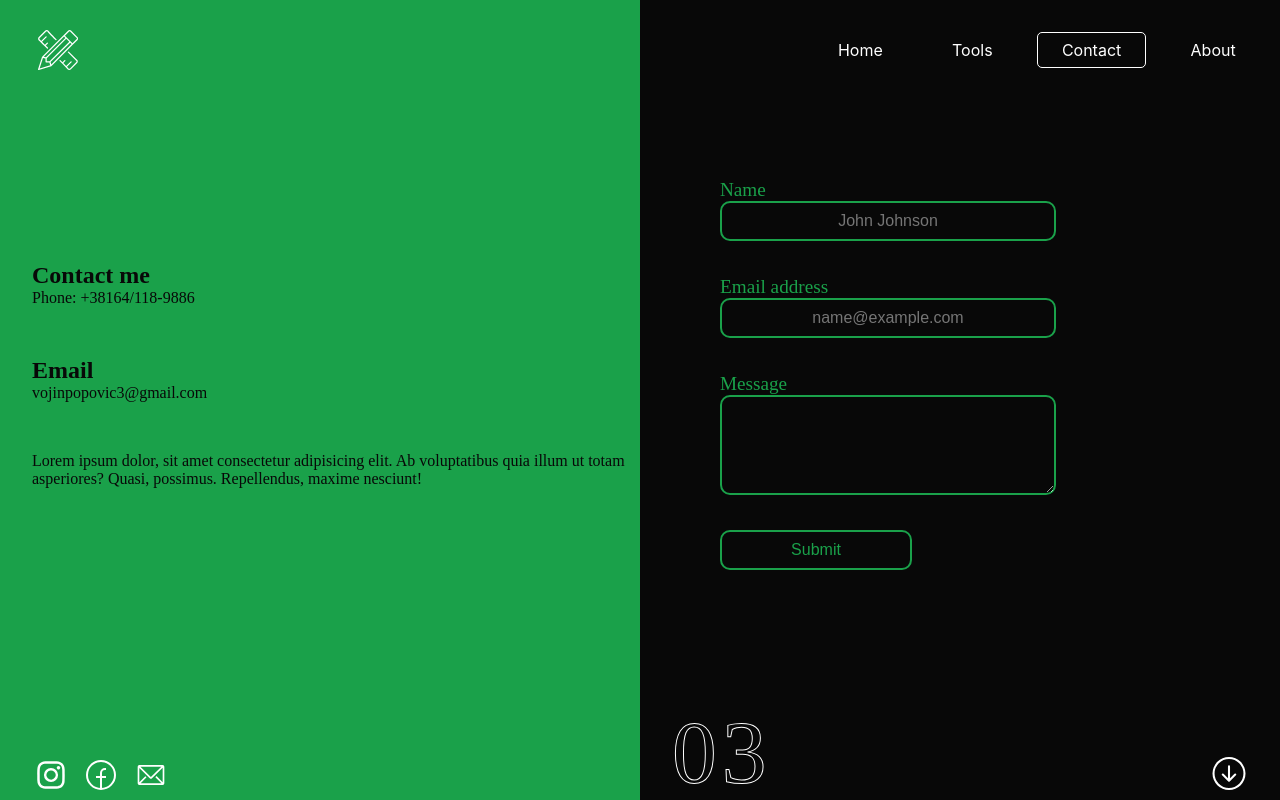
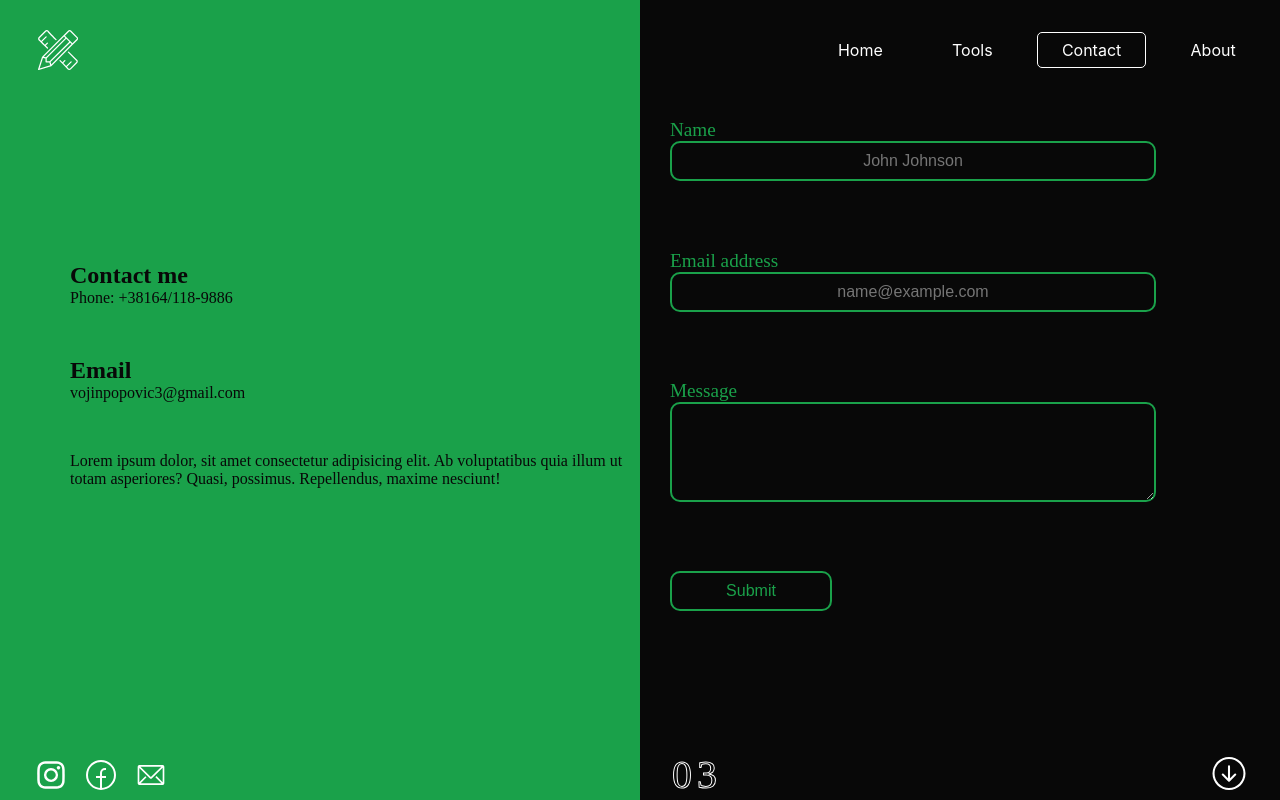
Before and after one commit to VojinPopovic/free-online-tools, a React (Create React App) app: page /contact in a window 1280 px wide. Built offline with nearby package versions, Linux system fonts and the light colour scheme.

Commit message:
cosmetic adjustments

```diff
--- a/src/components/pages/About.js
+++ b/src/components/pages/About.js
@@ -8,8 +8,8 @@ function About() {
     <>
       <DivSplit color="#985c42" fontSize="5rem"></DivSplit>
       <DivSplit right="0">
-        <Banner bottom="-3px" growth="7vw" className="projects-banner" justify="flex-start" >
-          <p>04</p>
+        <Banner bottom="2px" className="projects-banner" justify="flex-start" >
+          <p className="page-number">04</p>
         </Banner>
       </DivSplit>
       <DivCenter
--- a/src/components/pages/Contact.js
+++ b/src/components/pages/Contact.js
@@ -8,11 +8,11 @@ function Contact() {
     <>
       <DivSplit color="#1aa14a" fontSize="5rem"></DivSplit>
       <DivSplit right="0">
-        <Banner bottom="-3px" growth="7vw" className="projects-banner" justify="flex-start" >
-          <p>03</p>
+        <Banner bottom="2px" className="projects-banner" justify="flex-start" >
+          <p className="page-number">03</p>
         </Banner>
       </DivSplit>
-      <DivCenter color="#080808" width="100vw" height="40vw" screenWidth="900px" minHeight="50%">
+      <DivCenter color="#080808" width="100vw" height="40vw" screenWidth="900px" minHeight="50%" maxHeight="700px" maxWidth="1200px">
         <DivSplit size="1rem" alignItems="flex-start" justify="center">
           <div className="contact-container">
             <h2>Contact me</h2>
--- a/src/components/pages/Home.js
+++ b/src/components/pages/Home.js
@@ -7,8 +7,8 @@ function Home() {
     <>
       <DivSplit color="#EF626C"></DivSplit>
       <DivSplit right="0">
-        <Banner bottom="-3px" growth="7vw" className="projects-banner" justify="flex-start">
-          <p>01</p>
+        <Banner bottom="2px" className="projects-banner" justify="flex-start" >
+          <p className="page-number">01</p>
         </Banner>
       </DivSplit>
       <DivCenter width="60vw" height="45vw" maxWidth="700px" screenWidth="700px">
--- a/src/components/pages/Tools.js
+++ b/src/components/pages/Tools.js
@@ -54,8 +54,8 @@ function Projects() {
       </DivSplit>
       <DivSplit right="0">
         {/* prettier-ignore */}
-        <Banner bottom="-3px" growth="7vw" className="projects-banner" justify="flex-start">
-          <p>02</p>
+        <Banner bottom="2px" className="projects-banner" justify="flex-start" >
+          <p className="page-number">02</p>
         </Banner>
         {/* prettier-ignore */}
       </DivSplit>
--- a/src/components/styles/Banner.style.js
+++ b/src/components/styles/Banner.style.js
@@ -27,5 +27,8 @@ const Banner = styled.div`
       letter-spacing: ${(props) => props.ls};
     }
   }
+  & .page-number{
+    font-size: 2.5rem;
+  }
 `;
 export { Banner };
--- a/src/components/styles/DivSplit.style.js
+++ b/src/components/styles/DivSplit.style.js
@@ -13,7 +13,7 @@ const DivSplit = styled.div`
   justify-content: ${(props) => props.justify};
   align-items: ${(props) => props.alignItems};
   font-family: "Noto Serif HK", serif;
-  overflow: visible;
+  overflow: hidden;
   border: ${(props) => props.borderSize + props.borderColor} solid;
   border-right: ${props => props.borderRight};
   border-left: ${props => props.borderLeft};
@@ -39,7 +39,7 @@ const DivSplit = styled.div`
   }
   & .home-title {
     width: 100%;
-    font-size: clamp(2rem, 5vw, 5rem);
+    font-size: clamp(2rem, 5.5vw, 5rem);
   }
   & .about-description-container {
     text-align: start;
--- a/src/components/styles/Form.style.js
+++ b/src/components/styles/Form.style.js
@@ -10,7 +10,7 @@ const FormContact = styled.form`
   align-items: center;
   background-color: #080808;
   & div {
-    width: 75%;
+    width: 90%;
     height: auto;
     display: flex;
     flex-direction: column;
@@ -28,7 +28,7 @@ const FormContact = styled.form`
       font-size: 1.2rem;
     }
     & input {
-      width: 70%;
+      width: 90%;
       height: 40px;
       @media (max-width: 1200px) {
         width: 100%;
@@ -39,14 +39,14 @@ const FormContact = styled.form`
       font-size: clamp(0.5rem, 2.5vw, 1rem);
     }
     & textarea {
-      width: 70%;
+      width: 90%;
       height: 100px;
       @media (max-width: 1200px) {
         width: 100%;
       }
     }
     & .submit-btn {
-      width: 40%;
+      width: 30%;
       height: 40px;
       color: #1aa14a;
     }
```
